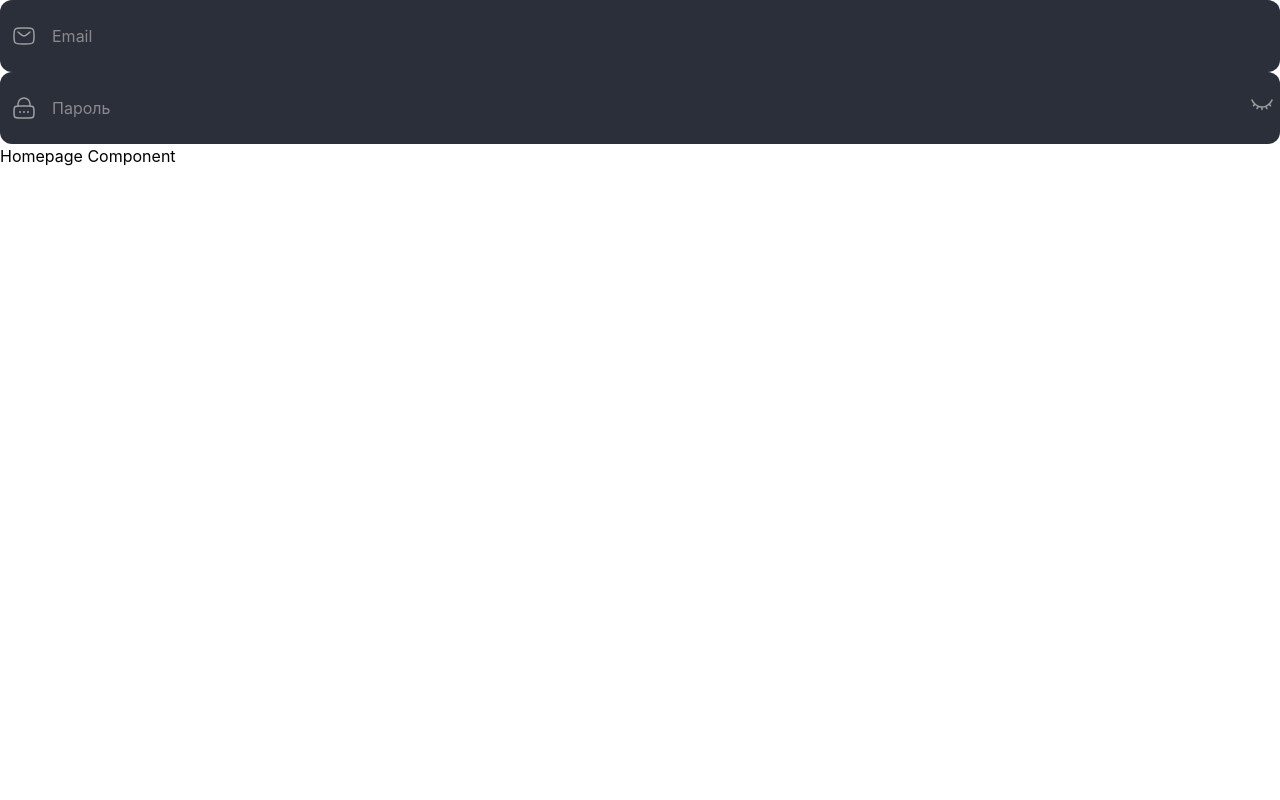
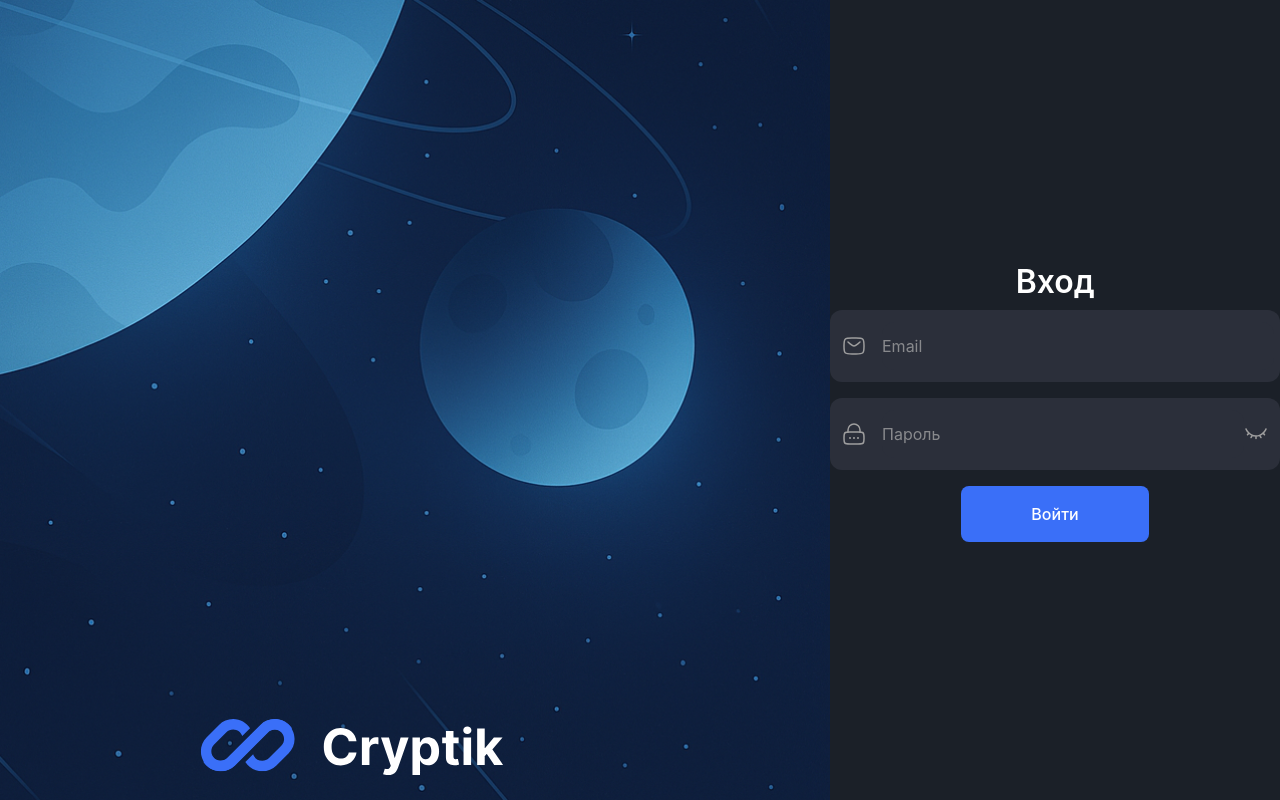
Before and after one commit to evgenyvolovlikov/evgenyvolovlikov, an Angular app: page / in a window 1280 px wide. Built offline with nearby package versions, Linux system fonts and the light colour scheme.

Commit message:
add layout component

```diff
--- a/src/app/app.component.html
+++ b/src/app/app.component.html
@@ -1,7 +1 @@
-<app-input
-	iconUrl="icons/mail.svg"
-	(controlValue)="onInputChange($event)"
-/>
-
-<app-password-input (controlValue)="onPasswordInputChange($event)" />
-<router-outlet />
+<app-public-layout />
--- a/src/app/app.component.ts
+++ b/src/app/app.component.ts
@@ -1,12 +1,10 @@
 import {Component} from '@angular/core'
-import {RouterOutlet} from '@angular/router'
-import {InputComponent} from '@shared/ui/input'
-import {PasswordInput} from '@shared/ui/password-input'
+import {PublicLayoutComponent} from './layouts/public'
 
 @Component({
 	selector: 'app-root',
 	standalone: true,
-	imports: [RouterOutlet, InputComponent, PasswordInput],
+	imports: [PublicLayoutComponent],
 	templateUrl: './app.component.html'
 })
 export class AppComponent {
--- /dev/null
+++ b/src/app/layouts/public/_public-layout/public-layout.component.html
@@ -0,0 +1,33 @@
+<div class="layout">
+	<div class="layout__image">
+		<div class="layout__logo">
+			<img
+				class="layout__logo--image"
+				ngSrc="images/logo.svg"
+				alt="Cryptik logo"
+				width="445"
+				height="107"
+			/>
+		</div>
+	</div>
+	<div class="layout__page">
+		<div class="login__container">
+			<h1 class="login__heading">Вход</h1>
+			<div class="login__form">
+				<app-input
+					class="login__form--control"
+					iconUrl="icons/letter.svg"
+				/>
+
+				<app-password-input
+					class="login__form--control"
+					iconUrl="icons/lock.svg"
+				/>
+
+				<app-button>
+					<span>Войти</span>
+				</app-button>
+			</div>
+		</div>
+	</div>
+</div>
--- /dev/null
+++ b/src/app/layouts/public/_public-layout/public-layout.component.scss
@@ -0,0 +1,47 @@
+.layout {
+	display: flex;
+	height: 100vh;
+	width: 100vw;
+}
+
+.layout__image {
+	align-items: flex-end;
+	background: url('/images/auth-background.jpg') no-repeat;
+	background-size: cover;
+	display: flex;
+	flex-grow: 1;
+	justify-content: center;
+}
+
+.layout__page {
+	align-items: center;
+	background-color: #1b2028;
+	display: flex;
+	flex: 1;
+	justify-content: center;
+}
+
+.login__container {
+	display: flex;
+	flex-direction: column;
+}
+
+.login__heading {
+	color: #fff;
+	font-size: 32px;
+	font-weight: 600;
+	padding-bottom: 4px;
+	text-align: center;
+}
+
+.login__form {
+	align-items: center;
+	display: flex;
+	flex-direction: column;
+	gap: 1rem;
+	justify-content: center;
+}
+
+.login__form--control {
+	width: 450px;
+}
--- /dev/null
+++ b/src/app/layouts/public/index.ts
@@ -0,0 +1 @@
+export {PublicLayoutComponent} from './_public-layout/public-layout.component'
--- a/src/shared/ui/password-input/password-input.component.scss
+++ b/src/shared/ui/password-input/password-input.component.scss
@@ -3,7 +3,7 @@
 	background-color: #2b2f3a;
 	border-radius: 12px;
 	display: flex;
-	padding: 12px 6px 12px 12px;
+	padding: 12px;
 }
 
 .form__input {
@@ -39,7 +39,9 @@
 }
 
 .form__button {
+	align-items: center;
 	background: transparent;
 	border: none;
 	cursor: pointer;
+	display: flex;
 }
```
Also changed, not shown: src/app/layouts/public/_public-layout/public-layout.component.ts (added, +14 -0 lines).
